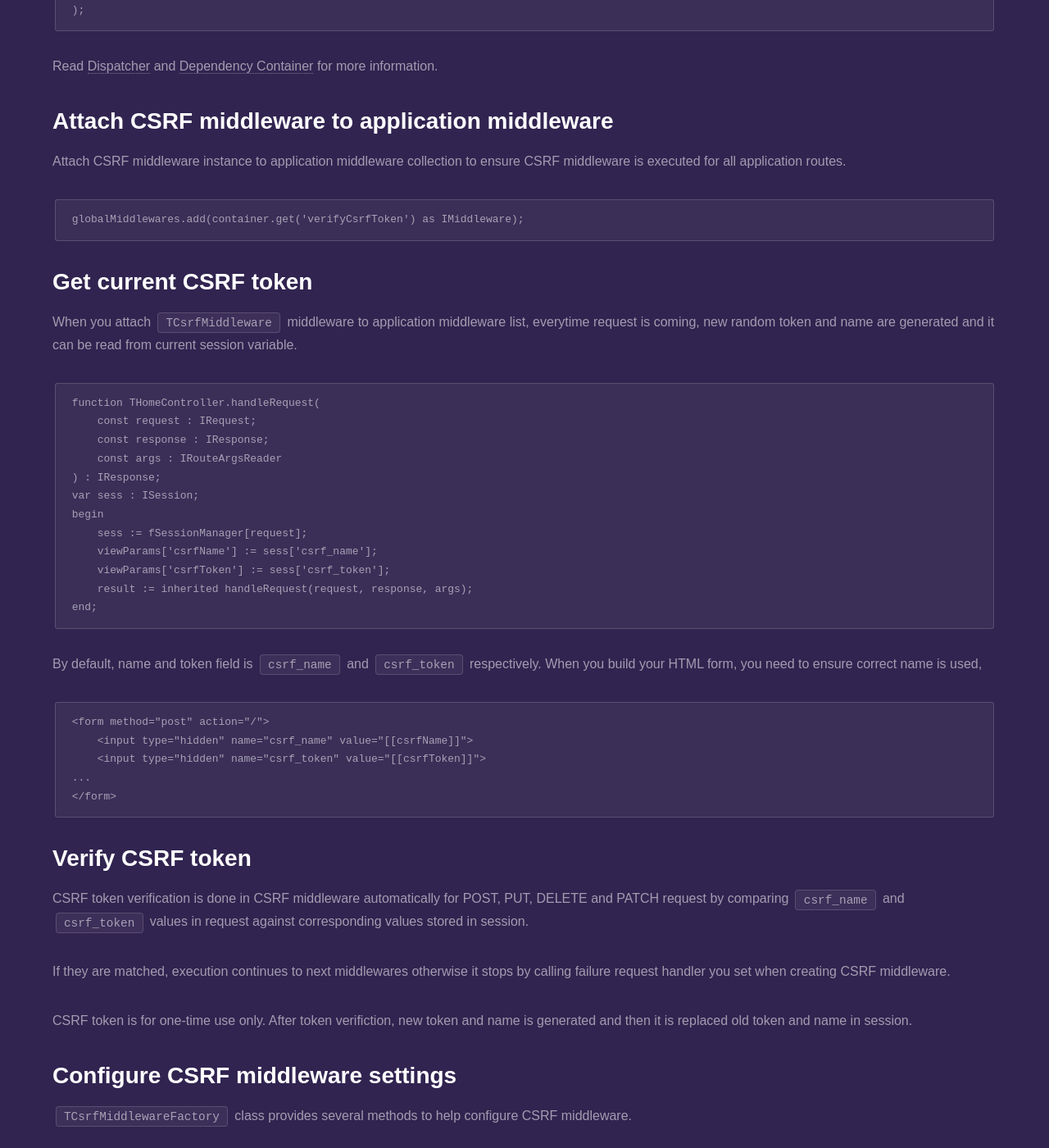
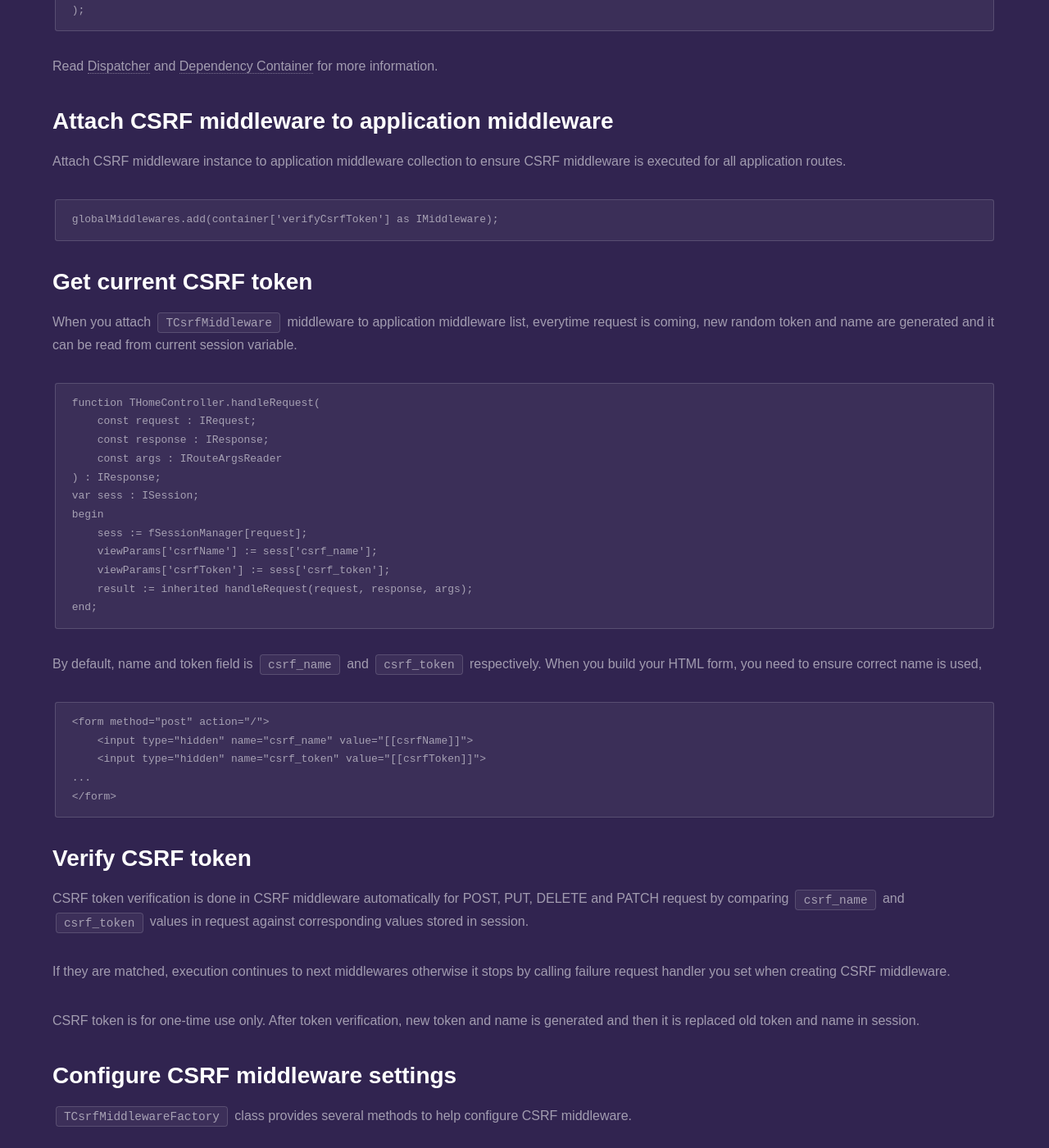
Before and after one commit to fanoframework/fanoframework.github.io, a Jekyll site: the page built from security/csrf-protection/index.md, in a window 1280 px wide and 1400 px high, scrolled down 1844 px. Shown: the whole window at 82% size. Built offline with Jekyll 4.4.1, drawn with Linux system fonts in a browser that asks for light colours; our own code applies the rules of GitHub Pages for plain Markdown files.

Commit message:
Fix typo error and improve code sample

````diff
--- a/security/csrf-protection/index.md
+++ b/security/csrf-protection/index.md
@@ -69,7 +69,7 @@ Attach CSRF middleware instance to application middleware collection to ensure
 CSRF middleware is executed for all application routes.
 
 ```
-globalMiddlewares.add(container.get('verifyCsrfToken') as IMiddleware);
+globalMiddlewares.add(container['verifyCsrfToken'] as IMiddleware);
 ```
 
 ## Get current CSRF token
@@ -107,7 +107,7 @@ CSRF token verification is done in CSRF middleware automatically for POST, PUT,
 
 If they are matched, execution continues to next middlewares otherwise it stops by calling failure request handler you set when creating CSRF middleware.
 
-CSRF token is for one-time use only. After token verifiction, new token and name is generated and then it is replaced old token and name in session.
+CSRF token is for one-time use only. After token verification, new token and name is generated and then it is replaced old token and name in session.
 
 ## Configure CSRF middleware settings
 
````
